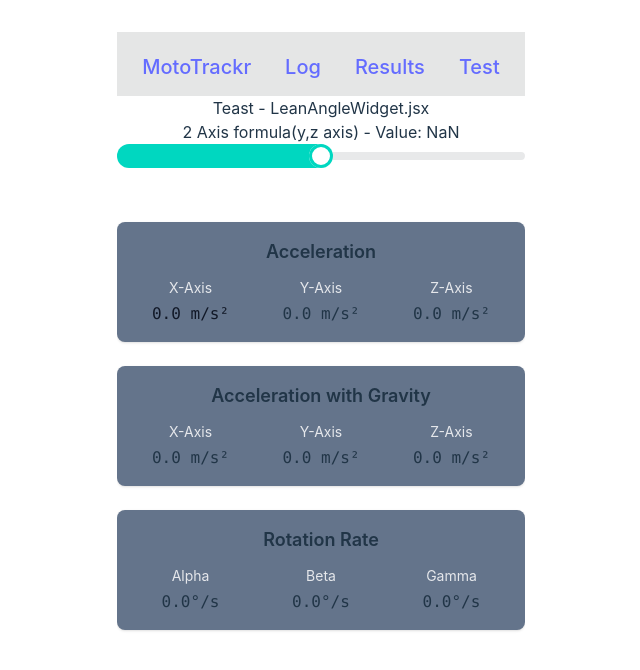
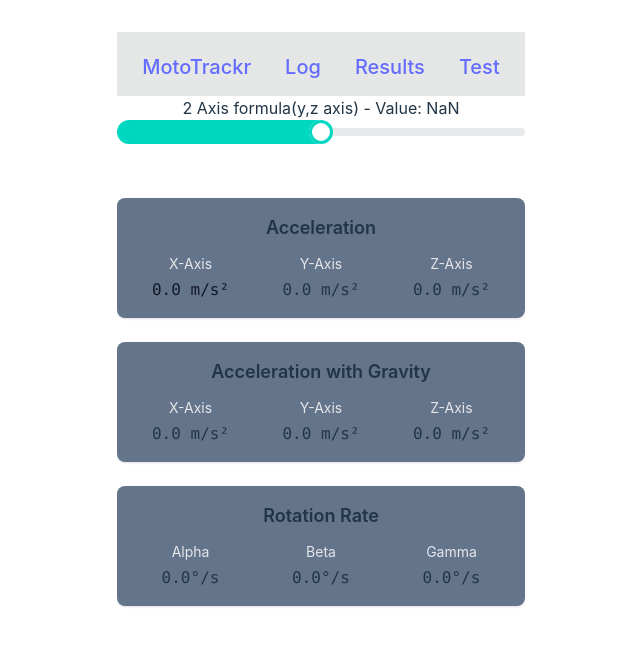
Before and after one commit to jking100/mototrackr, a React (Vite) app: page /test in a window 1280 px wide. Shown: the top 670 px of the page, without its empty margins (319-959 px from the left). Built offline with nearby package versions, Linux system fonts and the light colour scheme.

Commit message:
spelling fix

```diff
--- a/src/components/leanAngleWidget.jsx
+++ b/src/components/leanAngleWidget.jsx
@@ -20,7 +20,6 @@
 
     return (
         <>
-            <p>Teast - LeanAngleWidget.jsx</p>
             {leanAngle &&(
                 <div>
                 <p>2 Axis formula(y,z axis) - Value: {leanAngle.leanAngle2Axis.toFixed(0)} </p>
```
